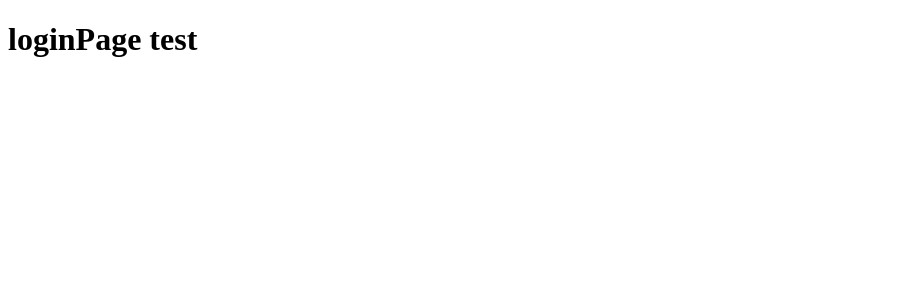
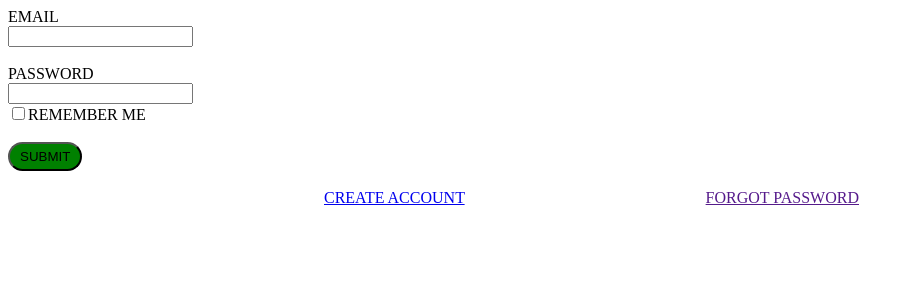
Before and after one commit to heidityx/PhysiopediaCo, a Django app: page /login/ in a window 1280 px wide. Shown: the top 300 px of the page, without its empty margins (0-914 px from the left). Run offline with Django 4.2, Linux system fonts and the light colour scheme.

Commit message:
login content

```diff
--- a/physiopediaWeb/physioApp/templates/loginPage.html
+++ b/physiopediaWeb/physioApp/templates/loginPage.html
@@ -2,7 +2,40 @@
 <html>
 <body>
 
-<h1>loginPage test</h1>
+{% block content %}
+<form action="../currentMilestone" class="forms">
+    <label for="email">EMAIL</label><br>
+    <input type="email" id="email" name="email"><br><br>
+    <label for="password">PASSWORD</label><br>
+    <input type="password" id="password" name="password"><br>
+    <input type="checkbox"><label for="checkbox">REMEMBER ME</label><br><br>
+    <input type="submit" class="btn" value="SUBMIT"></button>
+</form>
+<br>
+<div>
+    <div class="container">
+        <a href="../signUp">CREATE ACCOUNT</a> <a class="container" href="">FORGOT PASSWORD</a>
+    </div>
+</div>
+<style>
+    .btn{
+        background-color: green;
+        text-align: center;
+        border-radius: 15px;
+        padding: 5px;
+        padding-left: 10px;
+        padding-right: 10px;
+    }
+
+    .container{
+        padding-left: 25%;
+    }
+
+    .a{
+        margin-left: 25%;
+    }
+</style>
+{% endblock %}
 
 </body>
 </html>
```
